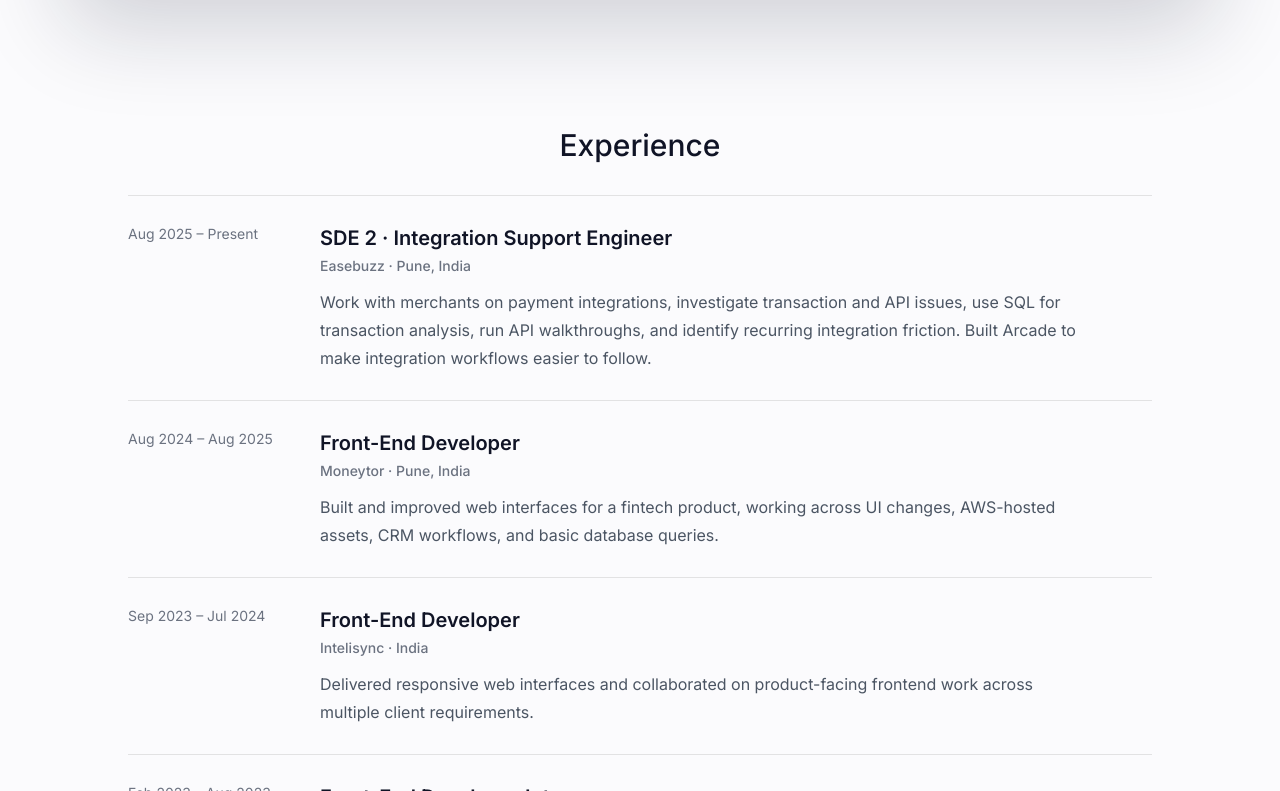
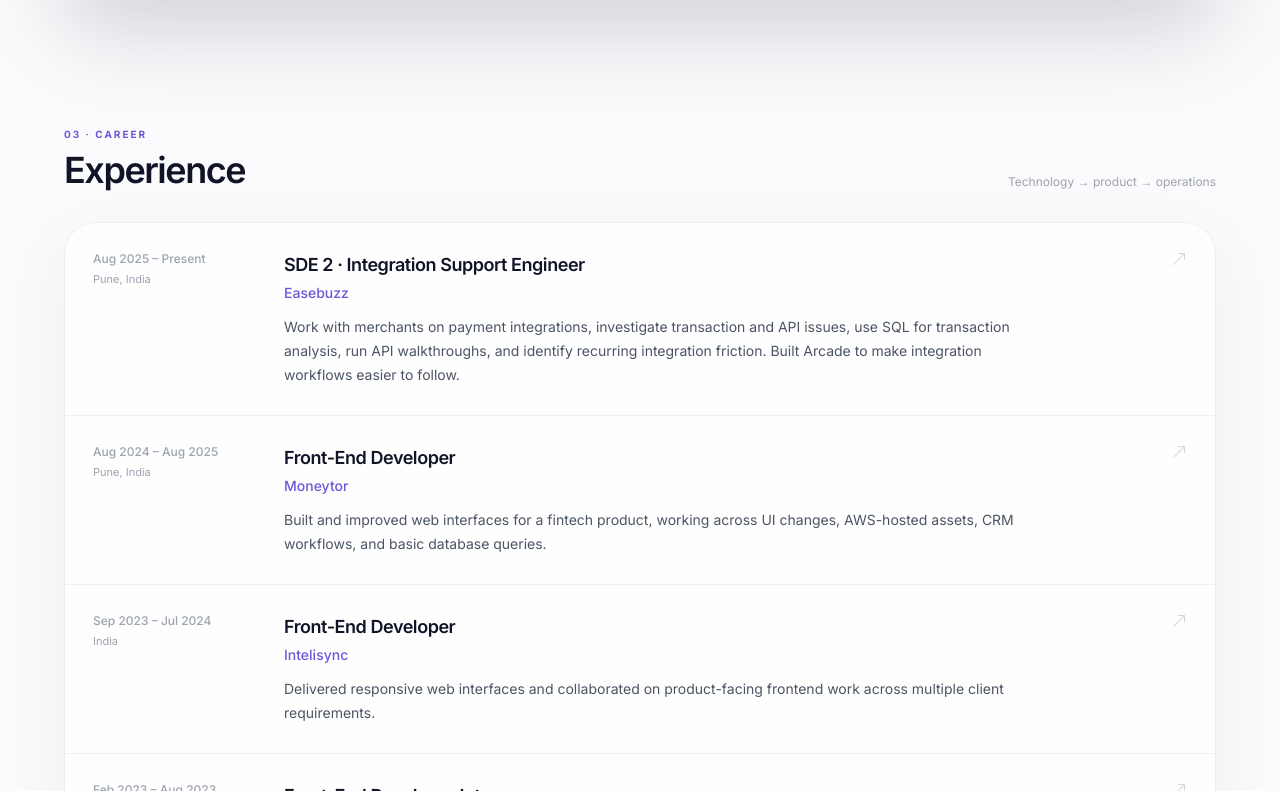
Before and after one commit to Adityachaturvedi2906/AdityaChaturvedi, a Next.js app: page / in a window 1280 px wide. Shown: the part 2729-3520 px from the top of the page. Built offline with nearby package versions, Linux system fonts and the light colour scheme; no server answers.

Commit message:
Redesign experience section

```diff
--- a/components/experience.tsx
+++ b/components/experience.tsx
@@ -1,24 +1,22 @@
 "use client";
 
-import SectionHeading from "./section-heading";
+import { motion } from "framer-motion";
+import { BsArrowUpRight } from "react-icons/bs";
 import { experiencesData } from "@/lib/data";
 import { useSectionInView } from "@/lib/hooks";
 
 export default function Experience() {
   const { ref } = useSectionInView("Experience", 0.05);
   return (
-    <section id="experience" ref={ref} className="mx-auto mb-28 w-full max-w-5xl scroll-mt-28 sm:mb-40">
-      <SectionHeading>Experience</SectionHeading>
-      <div className="divide-y divide-black/10 border-y border-black/10 dark:divide-white/10 dark:border-white/10">
-        {experiencesData.filter((item) => item.company).map((item) => (
-          <div key={item.company} className="grid gap-3 py-7 md:grid-cols-[180px_1fr]">
-            <div className="text-sm text-gray-500">{item.date}</div>
-            <div>
-              <h3 className="text-xl font-semibold">{item.title}</h3>
-              <p className="mt-1 text-sm font-medium text-gray-500">{item.company} · {item.location}</p>
-              <p className="mt-3 max-w-3xl leading-7 text-gray-600 dark:text-white/70">{item.description}</p>
-            </div>
-          </div>
+    <section id="experience" ref={ref} className="mx-auto mb-20 w-full max-w-6xl scroll-mt-28 sm:mb-32">
+      <div className="mb-8 flex items-end justify-between"><div><p className="text-[10px] font-bold uppercase tracking-[0.2em] text-[#6a58d9]">03 · Career</p><h2 className="mt-2 text-3xl font-semibold tracking-[-0.04em] sm:text-4xl">Experience</h2></div><span className="hidden text-xs text-gray-400 sm:block">Technology → product → operations</span></div>
+      <div className="overflow-hidden rounded-[2rem] border border-black/[0.06] bg-white/70 shadow-[0_20px_70px_rgba(50,55,90,0.06)] dark:border-white/10 dark:bg-white/[0.04]">
+        {experiencesData.filter((item) => item.company).map((item, index) => (
+          <motion.div key={item.company} initial={{ opacity: 0, x: -10 }} whileInView={{ opacity: 1, x: 0 }} viewport={{ once: true }} transition={{ delay: index * 0.06 }} className="grid gap-4 border-b border-black/[0.06] p-5 last:border-b-0 sm:p-7 md:grid-cols-[175px_1fr_auto] md:items-start dark:border-white/10">
+            <div><p className="text-xs font-medium text-gray-400">{item.date}</p><p className="mt-1 text-[11px] text-gray-400">{item.location}</p></div>
+            <div><h3 className="text-lg font-semibold tracking-tight">{item.title}</h3><p className="mt-1 text-sm font-medium text-[#6a58d9]">{item.company}</p><p className="mt-3 max-w-3xl text-sm leading-6 text-gray-600 dark:text-white/60">{item.description}</p></div>
+            <BsArrowUpRight className="hidden text-gray-300 md:block" />
+          </motion.div>
         ))}
       </div>
     </section>
```
